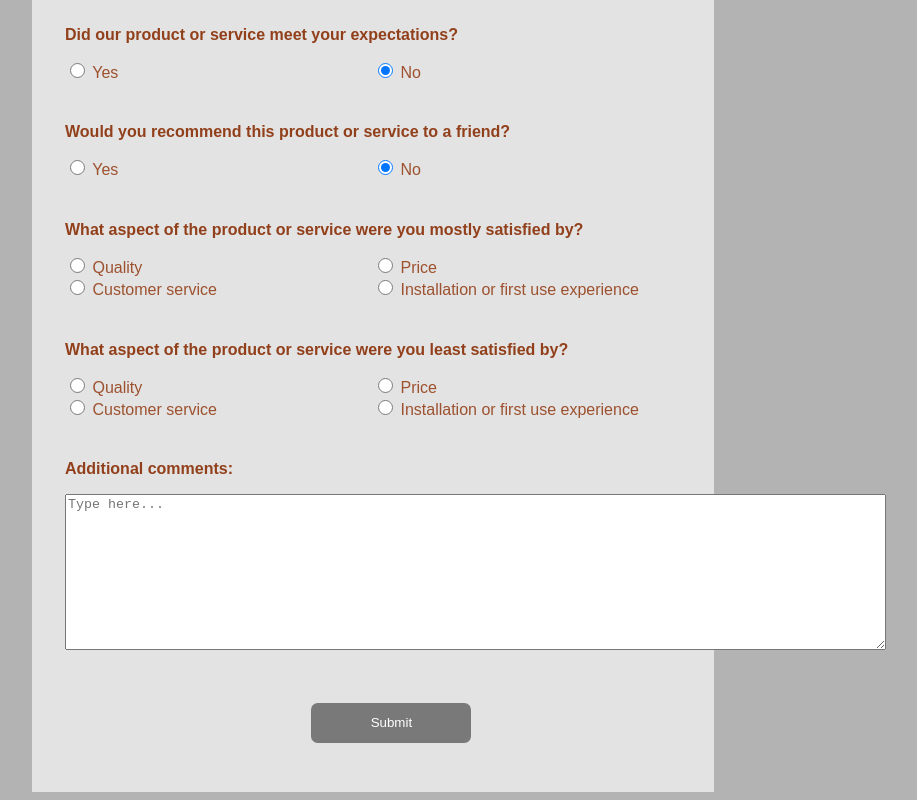
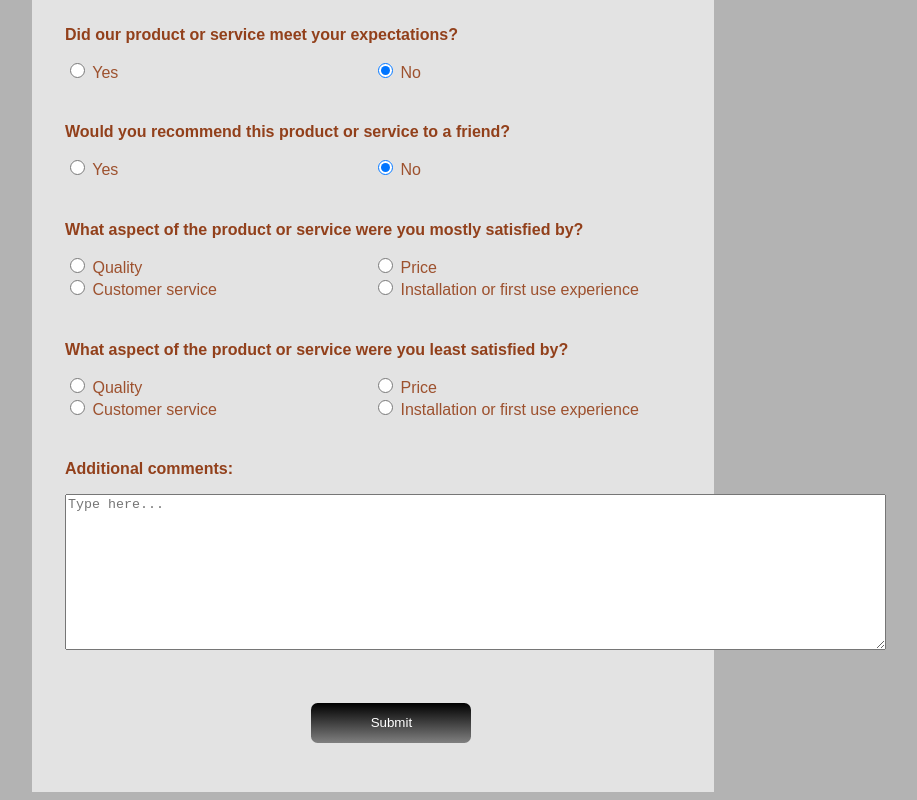
Before and after one commit to MoustafaIsm/follow-up-survey, a plain HTML site: page survey.html in a window 1280 px wide. Shown: the part 475-1275 px from the top of the page, without its empty margins (267-1184 px from the left). Drawn offline with Linux system fonts and the light colour scheme.

Commit message:
Final commit

```diff
--- a/styles/styles.css
+++ b/styles/styles.css
@@ -51,7 +51,8 @@ body {
     border: 0px;
     border-radius: 0.5em;
     margin-top: 2em;
-    background-color: #797979;
+    /*background-color: #797979;*/
+    background-image: linear-gradient(black,gray);
     color: white;
 }
 
```
